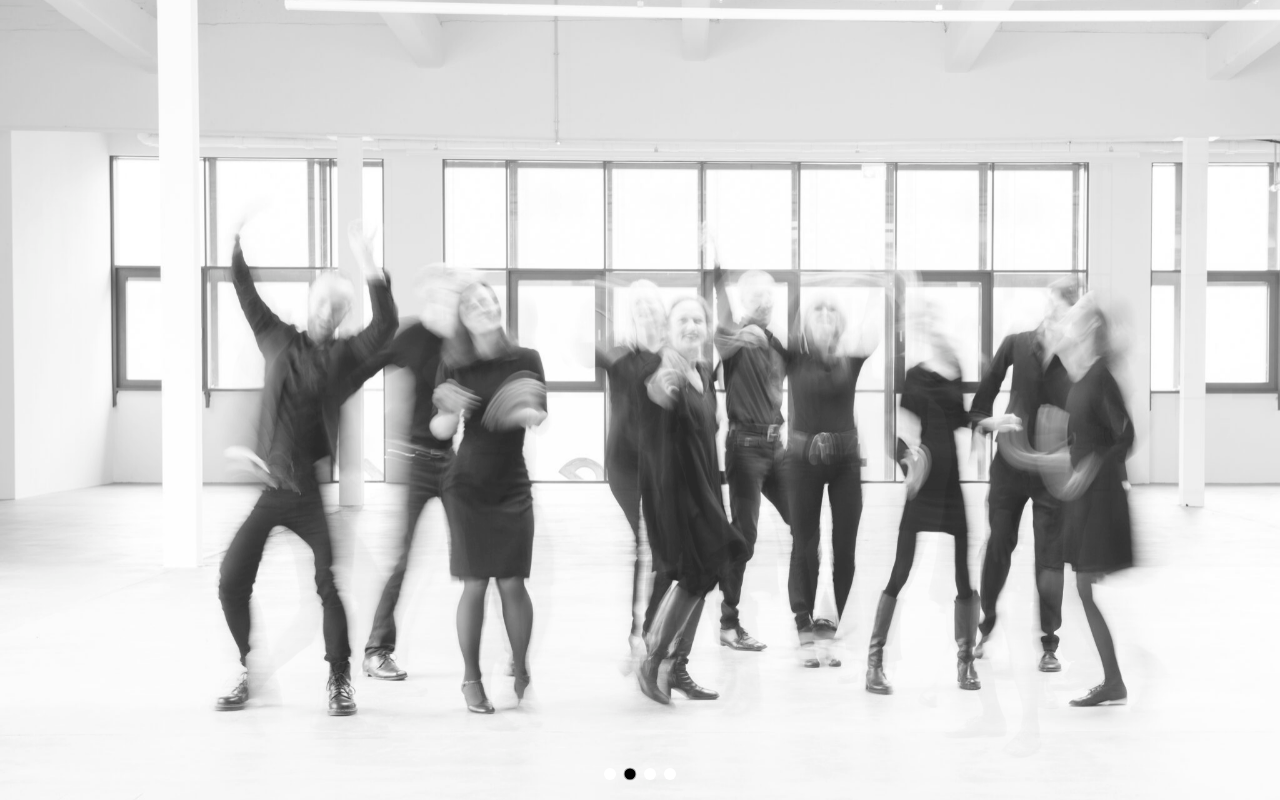
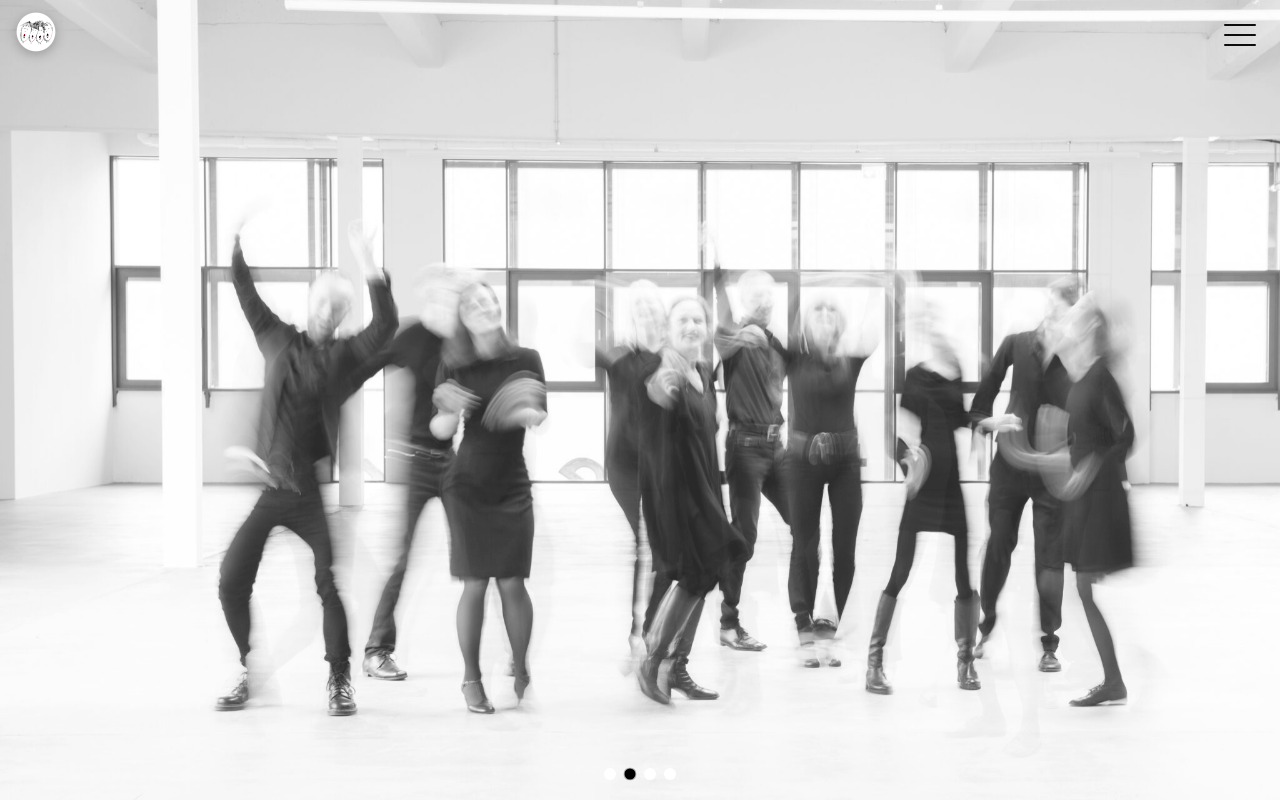
Before and after one commit to NinaHahne/singingmehappy, a SvelteKit app: page / in a window 1280 px wide. Shown: the top 800 px of the page. Built offline with nearby package versions, Linux system fonts and the light colour scheme.

Commit message:
feat: add RotatingBurgerMenuButton component and integrate it into the layout style: enhance button shadows and add utility classes for styling

```diff
--- /dev/null
+++ b/src/lib/components/RotatingBurgerMenuButton.svelte
@@ -0,0 +1,32 @@
+<script lang="ts">
+  export let isOpen = false;
+  export let onToggle;
+</script>
+
+<button
+  id="toggle_menu"
+  class="menu-shadow fixed right-0 top-0 z-50 flex h-[70px] w-[80px] items-end justify-center p-[24px]"
+  onclick={onToggle}
+  aria-label={isOpen ? 'Close menu' : 'Open menu'}
+>
+  <div
+    class="relative flex h-full w-full flex-col items-center justify-between transition-transform duration-300"
+    class:rotate-180={isOpen}
+  >
+    <span
+      class="bg-softblack relative block h-[2px] w-8 rounded-sm transition-transform duration-300"
+      class:-rotate-45={isOpen}
+      class:translate-y-[10px]={isOpen}
+    ></span>
+    <span
+      class="bg-softblack relative block h-[2px] w-8 scale-100 rounded-sm transition-all duration-300"
+      class:opacity-0={isOpen}
+      class:scale-0={isOpen}
+    ></span>
+    <span
+      class="bg-softblack relative block h-[2px] w-8 rounded-sm transition-transform duration-300"
+      class:rotate-45={isOpen}
+      class:-translate-y-[10px]={isOpen}
+    ></span>
+  </div>
+</button>
--- a/src/routes/+layout.svelte
+++ b/src/routes/+layout.svelte
@@ -2,6 +2,7 @@
 <script lang="ts">
   import { onDestroy, onMount } from 'svelte';
   import '../styles/app.css';
+  import RotatingBurgerMenuButton from '$lib/components/RotatingBurgerMenuButton.svelte';
 
   let { children } = $props();
 
@@ -31,9 +32,10 @@
 
   const toggleMenu = () => {
     // Check screen size before toggling
-    if (window.matchMedia('(max-width: 1023px)').matches) {
-      showMenu = !showMenu;
-    }
+    // if (window.matchMedia('(max-width: 1023px)').matches) {
+    //   showMenu = !showMenu;
+    // }
+    showMenu = !showMenu;
   };
 
   const toggleMenuIfOpen = () => {
@@ -44,9 +46,10 @@
     getScrollbarWidth();
 
     resizeObserver = new ResizeObserver(() => {
-      // console.log("Layout changed!");
+      // console.log('Layout changed!');
 
       // Handle layout changes here
+      getScrollbarWidth(); //necessary because scrollbar with also changes when zooming
       checkBodyOverflow();
     });
     if (container) {
@@ -81,8 +84,13 @@
     <nav class="relative flex h-full items-center justify-center gap-4">
       <!-- <a href="/">Home</a>
       <a href="/about">About</a> -->
+      <a href={`/`} class="btn-shadow hoverable:hover:btn-shadow-hover" onclick={toggleMenuIfOpen}>
+        <img draggable="false" src="/favicon.png" alt="Home Icon" class="pointer-events-none h-10 w-auto" />
+      </a>
     </nav>
   </header>
+
+  <RotatingBurgerMenuButton isOpen={showMenu} onToggle={toggleMenu} />
 
   <main class="relative flex flex-col">
     {@render children()}
--- a/src/styles/app.css
+++ b/src/styles/app.css
@@ -72,3 +72,20 @@ body:has(.show-menu.overflowing) #toggle_menu {
     @apply text-link-contrast underline underline-offset-4 transition active:text-link-active hoverable:hover:text-link-hover;
   } */
 }
+
+@layer utilities {
+  .logo-shadow {
+    filter: drop-shadow(-4px 8px 8px theme('colors.black / 0.25'));
+  }
+  .btn-shadow {
+    filter: drop-shadow(0 3px 6px theme('colors.black / 0.25'));
+    @apply transition;
+    transition-timing-function: ease-in-out;
+  }
+  .btn-shadow-hover {
+    filter: drop-shadow(0 3px 6px theme('colors.black / 0.4'));
+  }
+  .menu-shadow {
+    filter: drop-shadow(0 8px 16px theme('colors.softwhite / 0.25'));
+  }
+}
--- a/tailwind.config.ts
+++ b/tailwind.config.ts
@@ -13,6 +13,7 @@ export default {
       },
       colors: {
         softwhite: '#fefcfb', // Soft White
+        softblack: '#0d0d0d', // Soft Black
       },
     },
   },
```
